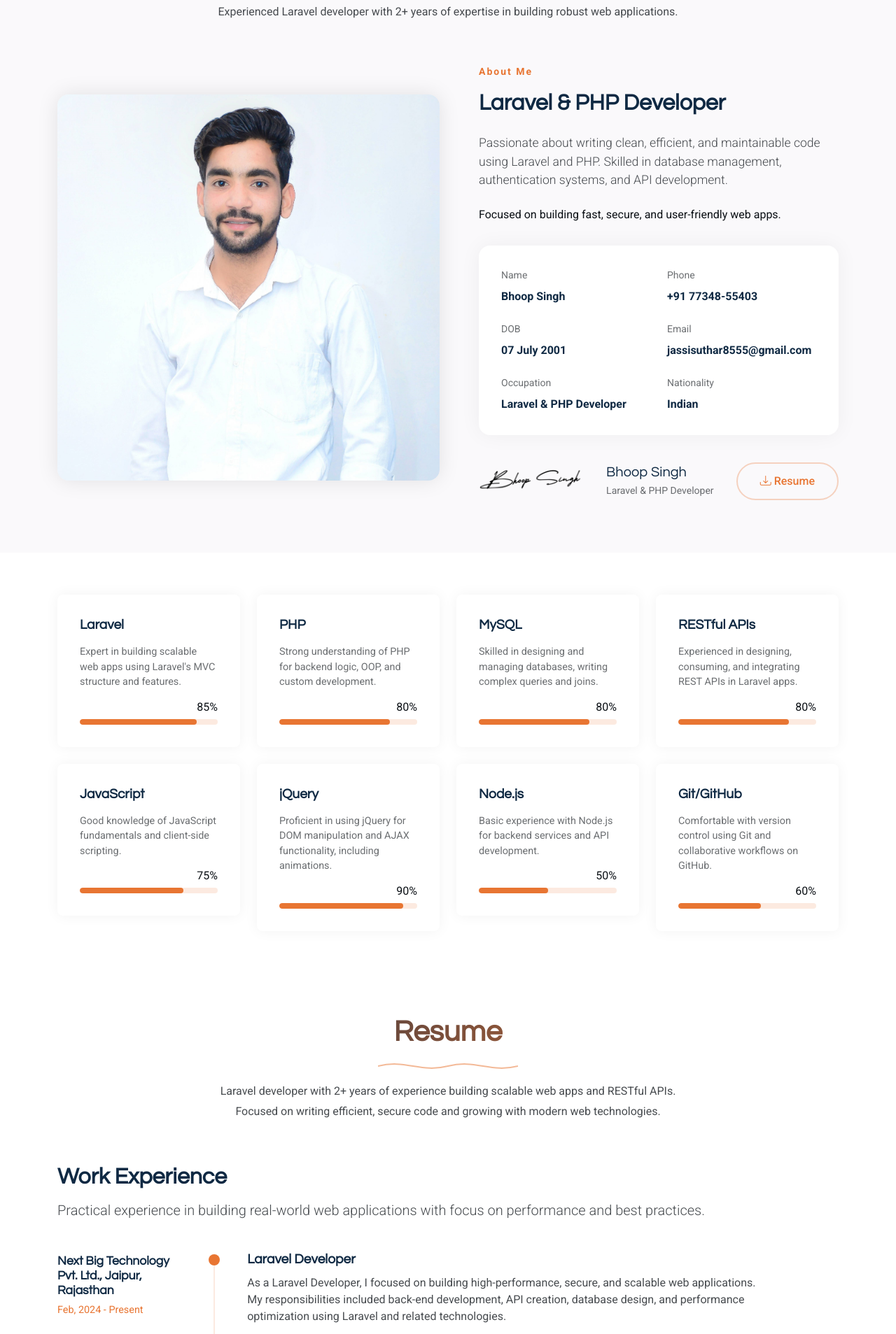
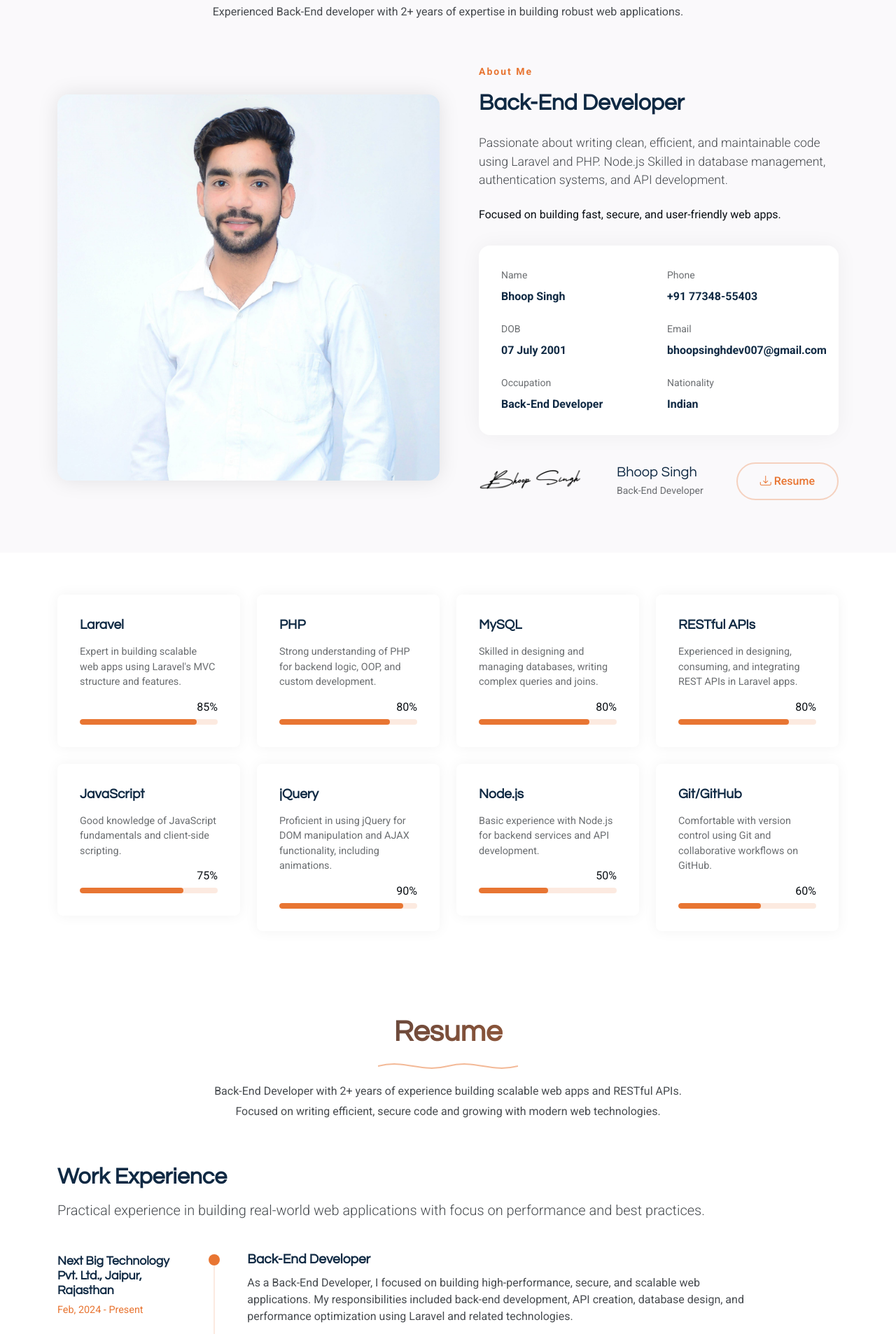
Before and after one commit to bhoopsingh-007/bhoopsingh-007.github.io, a plain HTML site: page index.html in a window 1280 px wide. Shown: the part 911-2818 px from the top of the page at 70% size. Drawn offline with Linux system fonts and the light colour scheme.

Commit message:
Update Details

```diff
--- a/index.html
+++ b/index.html
@@ -131,7 +131,7 @@
               stroke-width="2"></path>
           </svg>
         </div>
-        <p>Experienced Laravel developer with 2+ years of expertise in building robust web applications.</p>
+        <p>Experienced Back-End developer with 2+ years of expertise in building robust web applications.</p>
       </div><!-- End Section Title -->
 
       <div class="container" data-aos="fade-up" data-aos-delay="100">
@@ -147,10 +147,10 @@
             <div class="about-content">
               <span class="subtitle">About Me</span>
 
-              <h2>Laravel &amp; PHP Developer</h2>
+              <h2>Back-End Developer</h2>
 
               <p class="lead mb-4">Passionate about writing clean, efficient, and maintainable code using Laravel and
-                PHP. Skilled in database management, authentication systems, and API development.</p>
+                PHP. Node.js Skilled in database management, authentication systems, and API development.</p>
 
               <p class="mb-4">
                 Focused on building fast, secure, and user-friendly web apps.
@@ -182,14 +182,14 @@
                   <div class="col-6">
                     <div class="info-item">
                       <span class="label">Email</span>
-                      <span class="value">jassisuthar8555@gmail.com</span>
+                      <span class="value">bhoopsinghdev007@gmail.com</span>
                     </div>
                   </div>
 
                   <div class="col-6">
                     <div class="info-item">
                       <span class="label">Occupation</span>
-                      <span class="value">Laravel &amp; PHP Developer</span>
+                      <span class="value">Back-End Developer</span>
                     </div>
                   </div>
 
@@ -208,10 +208,10 @@
                 </div>
                 <div class="signature-info">
                   <h4>Bhoop Singh</h4>
-                  <p>Laravel &amp; PHP Developer</p>
+                  <p>Back-End Developer</p>
                 </div>
                 <div class="cta-buttons aos-init aos-animate">
-                  <a href="assets/cv/BhoopSingh-Resume.pdf" download="" class="btn btn-outline"><i
+                  <a href="assets/cv/BhoopSingh - 2 Years - Resume.pdf" download="" class="btn btn-outline"><i
                       class="bi bi-download"></i>
                     Resume</a>
                 </div>
@@ -346,7 +346,7 @@
               stroke-width="2"></path>
           </svg>
         </div>
-        <p>Laravel developer with 2+ years of experience building scalable web apps and RESTful APIs. Focused on
+        <p>Back-End Developer with 2+ years of experience building scalable web apps and RESTful APIs. Focused on
           writing efficient, secure code and growing with modern web technologies.</p>
       </div><!-- End Section Title -->
 
@@ -368,9 +368,9 @@
                     </div>
                     <div class="timeline-dot"></div>
                     <div class="timeline-right">
-                      <h3 class="position">Laravel Developer</h3>
+                      <h3 class="position">Back-End Developer</h3>
                       <p class="description">
-                        As a Laravel Developer, I focused on building high-performance, secure, and scalable web
+                        As a Back-End Developer, I focused on building high-performance, secure, and scalable web
                         applications. My responsibilities included back-end development, API creation, database design,
                         and performance optimization using Laravel and related technologies.
                       </p>
@@ -419,7 +419,7 @@
                     </div>
                     <div class="timeline-dot"></div>
                     <div class="timeline-right">
-                      <h3 class="position">Laravel Developer</h3>
+                      <h3 class="position">Back-End Developer</h3>
                       <p class="description">
                         At D2 Code Lab, I contributed to the full lifecycle of Laravel-based projects, from planning and
                         development to deployment. My role involved working closely with teams to implement secure user
@@ -516,7 +516,7 @@
               stroke-width="2"></path>
           </svg>
         </div>
-        <p>Explore some of the projects I’ve worked on, showcasing my skills in Laravel, PHP, and web development.</p>
+        <p>Explore some of the projects I’ve worked on, showcasing my skills in Laravel, PHP, Node.js and web development.</p>
       </div><!-- End Section Title -->
 
       <div class="container" data-aos="fade-up" data-aos-delay="100">
@@ -1010,8 +1010,8 @@
               <div class="contact-info mt-5">
                 <div class="info-item d-flex mb-3">
                   <i class="bi bi-envelope-at me-3"></i>
-                  <a href="mailto:jassisuthar8555@gmail.com" class="text-decoration-none text-dark">
-                    jassisuthar8555@gmail.com
+                  <a href="mailto:bhoopsinghdev007@gmail.com" class="text-decoration-none text-dark">
+                    bhoopsinghdev007@gmail.com
                   </a>
                 </div>
 
```
Also changed, not shown: 2 other files.
